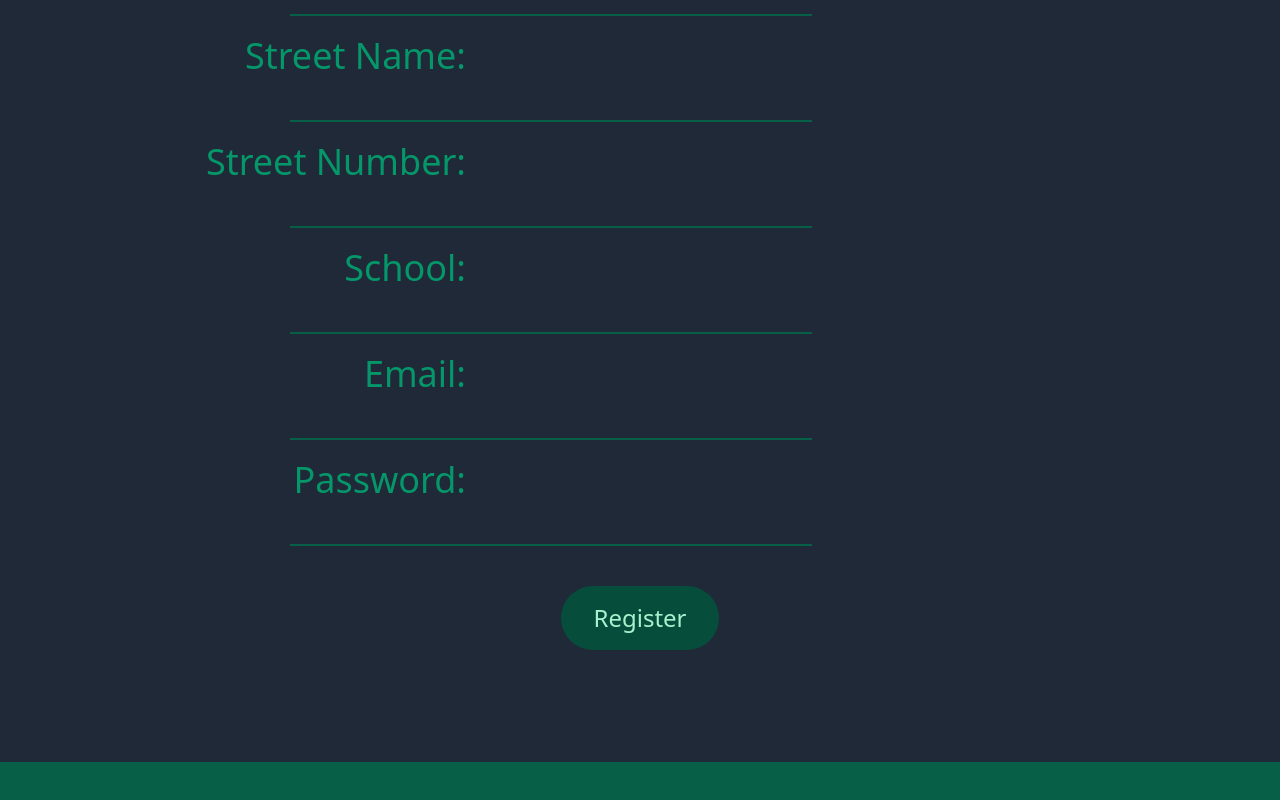
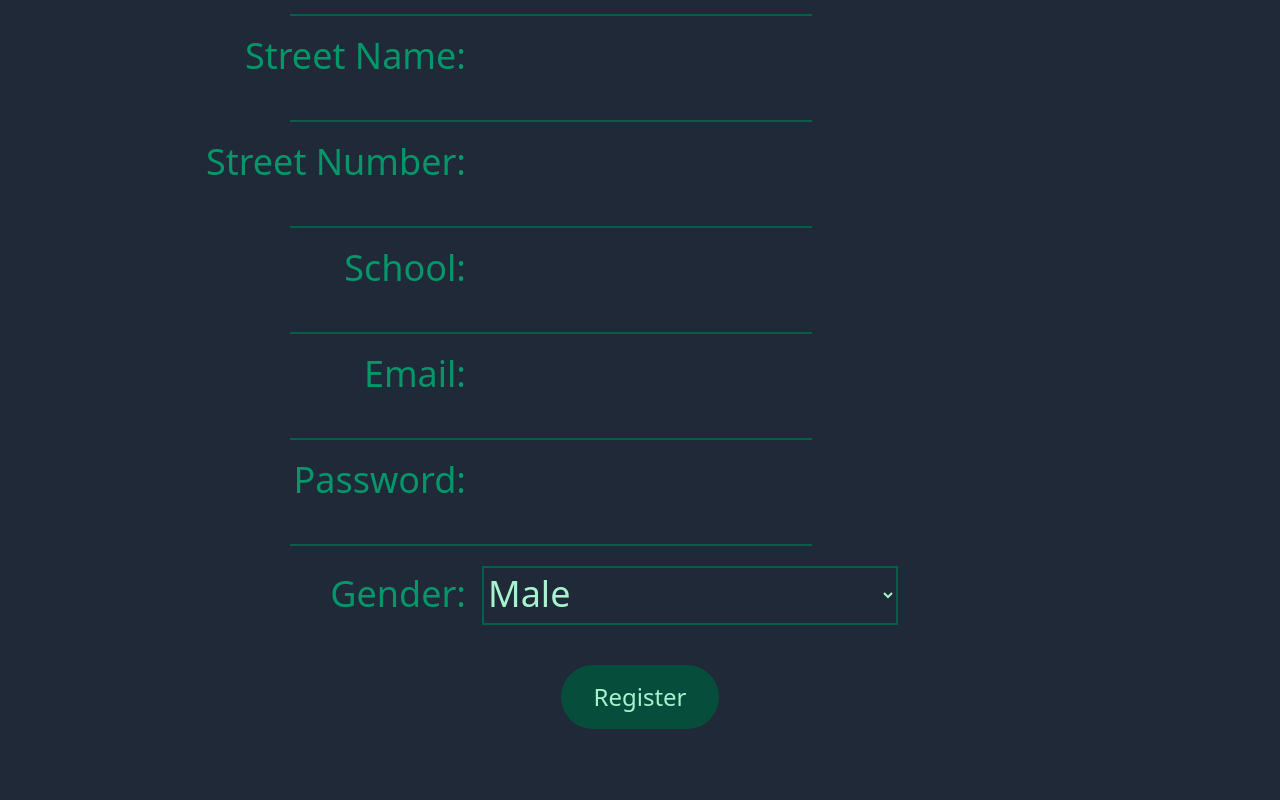
Before and after one commit to ISA-Banka-krvi-Team-39/FE-Banka-krvi, a Next.js app: page /register in a window 1280 px wide. Shown: the part 800-1600 px from the top of the page. Built offline with nearby package versions, Linux system fonts and the light colour scheme.

Commit message:
added register logic

```diff
--- a/package.json
+++ b/package.json
@@ -12,6 +12,7 @@
     "@types/node": "18.11.9",
     "@types/react": "18.0.25",
     "@types/react-dom": "18.0.8",
+    "axios": "^1.1.3",
     "classnames": "^2.3.2",
     "eslint": "8.26.0",
     "eslint-config-next": "13.0.2",
--- a/src/pages/register.tsx
+++ b/src/pages/register.tsx
@@ -1,8 +1,9 @@
+import axios, { AxiosResponse } from 'axios';
 import Head from 'next/head'
 import Image from 'next/image'
 import { useState } from 'react'
 import CustomInput from '../shared-components/Inputs/CustomInput';
-import { Person } from '../shared-components/model/person/person';
+import { User } from '../shared-components/model/user/User';
 import styles from '../styles/Home.module.css'
 
 
@@ -19,12 +20,18 @@ export default function Home() {
   const [city,setCity] = useState('');
   const [streetName,setStreetName] = useState('');
   const [streetNumber,setStreetNumber] = useState('');
+  const [gender,setGender] = useState('');
 
   function doSomething() {
-    var person: Person = {address:{city:city,country:country,streetName:streetName,streetNumber:Number(streetNumber)},
-  name:name,surname:surname,school:school,email:email,password:password,uuid:Number(uuid),phoneNumber:Number(phoneNumber)
-  };
-    console.log(person)
+    var user: User = {address:{city:city,country:country,streetName:streetName,streetNumber:Number(streetNumber)},
+    name:name,surname:surname,school:school,email:email,password:password,uuid:uuid,phoneNumber:phoneNumber,
+    personGender:Number(gender),personType: 0
+    };
+    axios.post("http://localhost:8080/api/user", user)
+    .then(res => {
+      console.log(res);
+    })
+    .catch(err => console.log(err))
   }
   return (
       <div className=" w-full bg-gray-800 px-6 mt-20 justify-center inline-flex">
@@ -46,7 +53,7 @@ export default function Home() {
           ></CustomInput>
 
           <CustomInput
-            type='number'
+            type='text'
             onChange={(event) => {
               setUuid(event.target.value);
             }}
@@ -54,7 +61,7 @@ export default function Home() {
           ></CustomInput>
 
           <CustomInput
-            type='number'
+            type='text'
             onChange={(event) => {
               setPhoneNumber(event.target.value);
             }}
@@ -115,6 +122,23 @@ export default function Home() {
             }}
             nameToSet='Password'
           ></CustomInput>
+          <div className="my-5 w-[700px]">
+            <div className="w-48 inline-flex justify-end">
+            <span className="text text-4xl mr-4 min-w-max">Gender:</span>
+            </div>
+            <select
+            id="gender"
+            name="gender"
+            className="text-emerald-200 text-4xl w-[416px] bg-gray-800 border-2 pb-1 border-emerald-800"
+            onChange={(e) => {
+              setGender(e.target.value);
+            }}
+            >
+              <option value="0">Male</option>
+              <option value="1">Female</option>
+              <option value="2">Alien</option>
+            </select>
+          </div>
           <div className='w-full inline-flex justify-center mt-5 mb-28'>
           <button onClick={doSomething} className="bg-emerald-900 rounded-[32px] px-8 py-4 text-emerald-200 font-medium text-2xl">
             Register
--- a/src/pages/stranica/MyProfile.tsx
+++ b/src/pages/stranica/MyProfile.tsx
@@ -3,7 +3,7 @@ import Image from 'next/image'
 import {  useState, useEffect} from 'react'
 import styles from '../styles/Home.module.css'
 import CustomInput from '../../shared-components/Inputs/CustomInput'
-import { Person } from '../../shared-components/model/person/person'
+import { User } from '../../shared-components/model/user/User'
 
 const fetcher = (url: string) => fetch(url,{mode: 'no-cors'}).then((res) => res.json());
 
--- a/src/shared-components/model/person/person.ts
+++ /dev/null
@@ -1,23 +0,0 @@
-import { Address } from "./address";
-
-export class Person {
-    address:Address;
-    name:string;
-    surname:string;
-    email:string;
-    phoneNumber:number;
-    uuid:number;
-    password:string;
-    school:string;
-
-    constructor(address: Address,name:string,surname:string,email:string,password:string,school:string,uuid:number,phoneNumber:number) {
-      this.address = address;
-      this.name = name;
-      this.surname = surname;
-      this.password = password;
-      this.uuid = uuid;
-      this.school = school;
-      this.email = email;
-      this.phoneNumber = phoneNumber;
-    }
-  }
--- /dev/null
+++ b/src/shared-components/model/user/PersonGender.ts
@@ -0,0 +1,5 @@
+export enum PersonGender {
+    MALE,
+    FEMALE,
+    ALIEN,
+}
--- /dev/null
+++ b/src/shared-components/model/user/PersonType.ts
@@ -0,0 +1,5 @@
+export enum PersonType {
+    BLOODDONOR,
+    MEDICALSTAFF,
+    ADMIN,
+}
--- /dev/null
+++ b/src/shared-components/model/user/User.ts
@@ -0,0 +1,31 @@
+import { PersonType } from './PersonType';
+import { PersonGender } from './PersonGender';
+import { Address } from "../shared/Address";
+
+
+export class User {
+    address:Address;
+    name:string;
+    surname:string;
+    email:string;
+    phoneNumber:string;
+    uuid:string;
+    password:string;
+    school:string;
+    personGender:PersonGender;
+    personType:PersonType;
+
+    constructor(address: Address,name:string,surname:string,email:string,
+      password:string,school:string,uuid:string,phoneNumber:string,personGender:PersonGender,personType:PersonType) {
+      this.address = address;
+      this.name = name;
+      this.surname = surname;
+      this.password = password;
+      this.uuid = uuid;
+      this.school = school;
+      this.email = email;
+      this.phoneNumber = phoneNumber;
+      this.personGender = personGender;
+      this.personType = personType;
+    }
+  }
```
Also changed, not shown: src/shared-components/model/shared/Address.ts (renamed from src/shared-components/model/person/address.ts), 1 other file (tests, documents, lock files or other folders).
